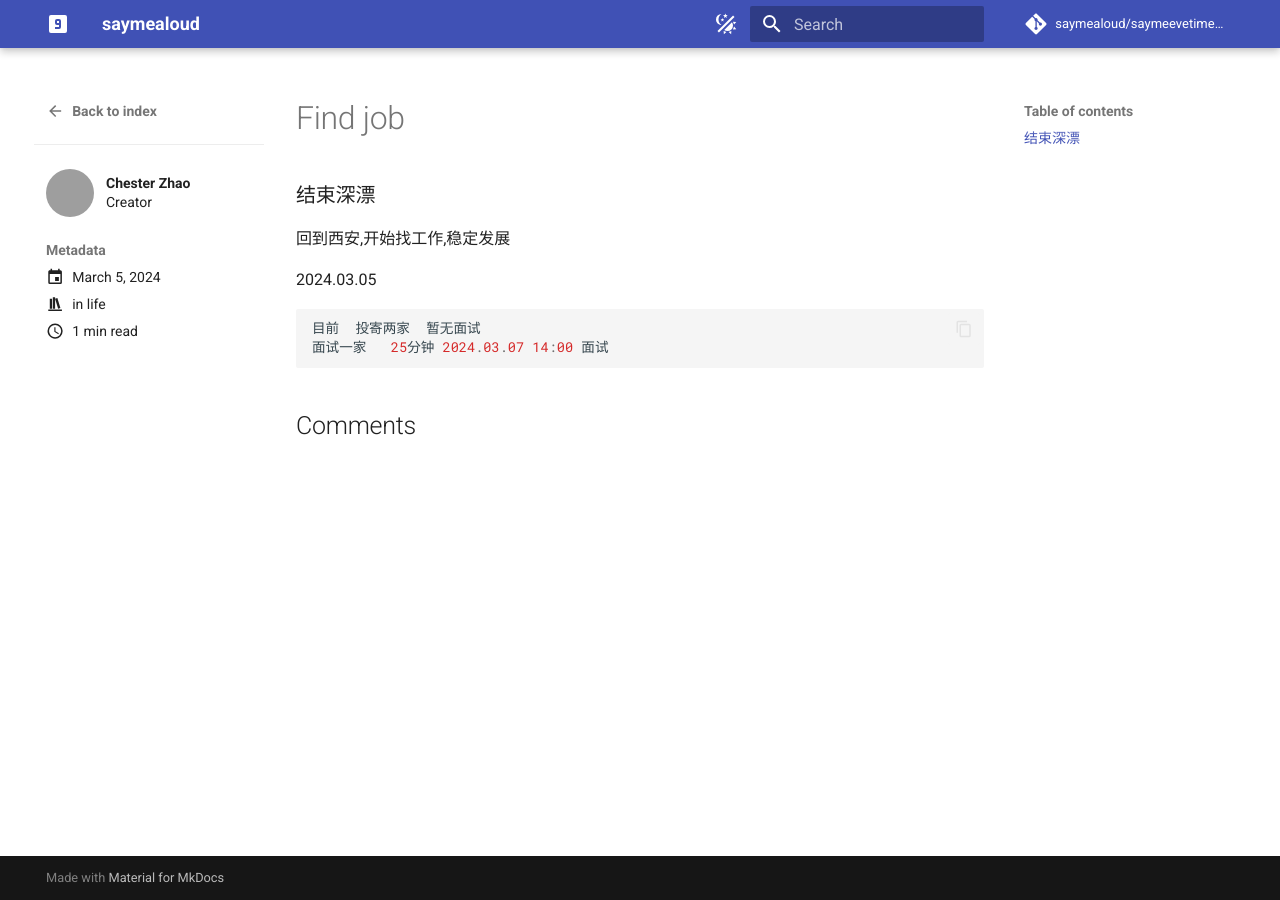
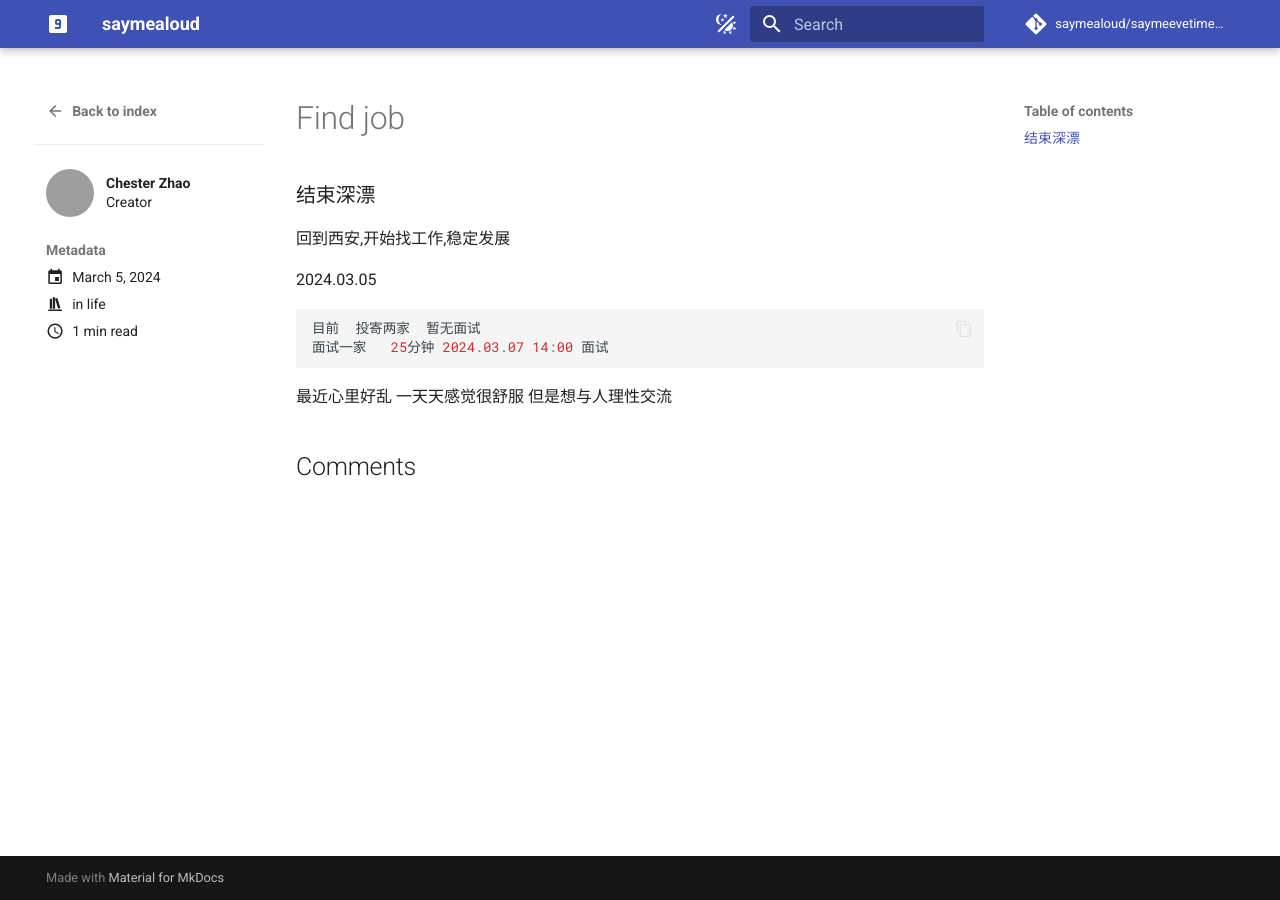
Before and after one commit to saymealoud/saymeevetime.icu, an MkDocs documentation site: the page built from docs/posts/find job.md, in a window 1280 px wide. Built offline with MkDocs 1.6.1 and Material for MkDocs 9.7.7, drawn with Linux system fonts in a browser that asks for light colours; comment, search, counter and statistics services are not loaded; grey boxes are pictures that could not be loaded.

Commit message:
update  find job

````diff
--- a/docs/posts/find job.md
+++ b/docs/posts/find job.md
@@ -18,3 +18,4 @@ authors: [saymealoud]
 面试一家   25分钟 2024.03.07 14:00 面试
 
 ```
+最近心里好乱  一天天感觉很舒服  但是想与人理性交流
````
